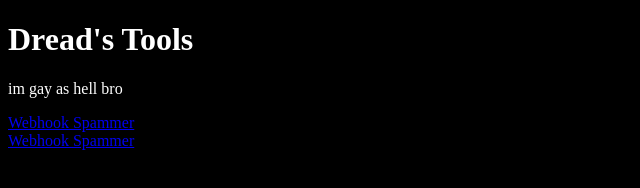
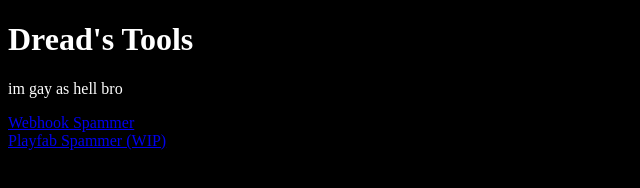
Before and after one commit to jsploits/dreadtools, a plain HTML site: page index.html in a window 1280 px wide. Shown: the full height of the page, 0-640 px from the left. Drawn offline with Linux system fonts and the light colour scheme.

Commit message:
Update index.html

```diff
--- a/index.html
+++ b/index.html
@@ -9,6 +9,6 @@
     <h1>Dread's Tools</h1>
     <p>im gay as hell bro</p>
     <a href="tools/webhook.html">Webhook Spammer</a><br>
-    <a href="tools/playfabspammer.html">Webhook Spammer</a>
+    <a href="tools/playfabspammer.html">Playfab Spammer (WIP)</a>
   </body>
 </html>
```
